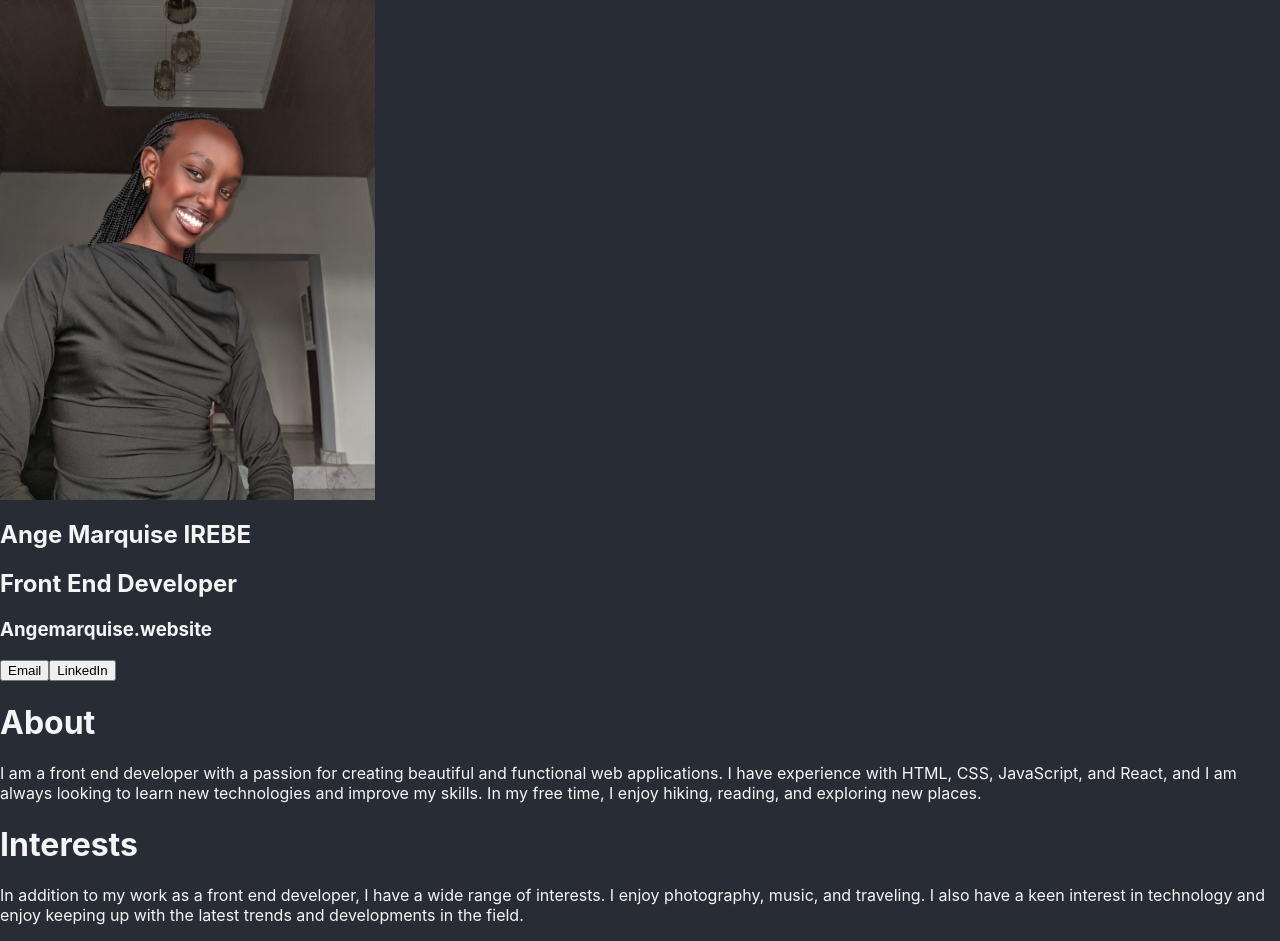
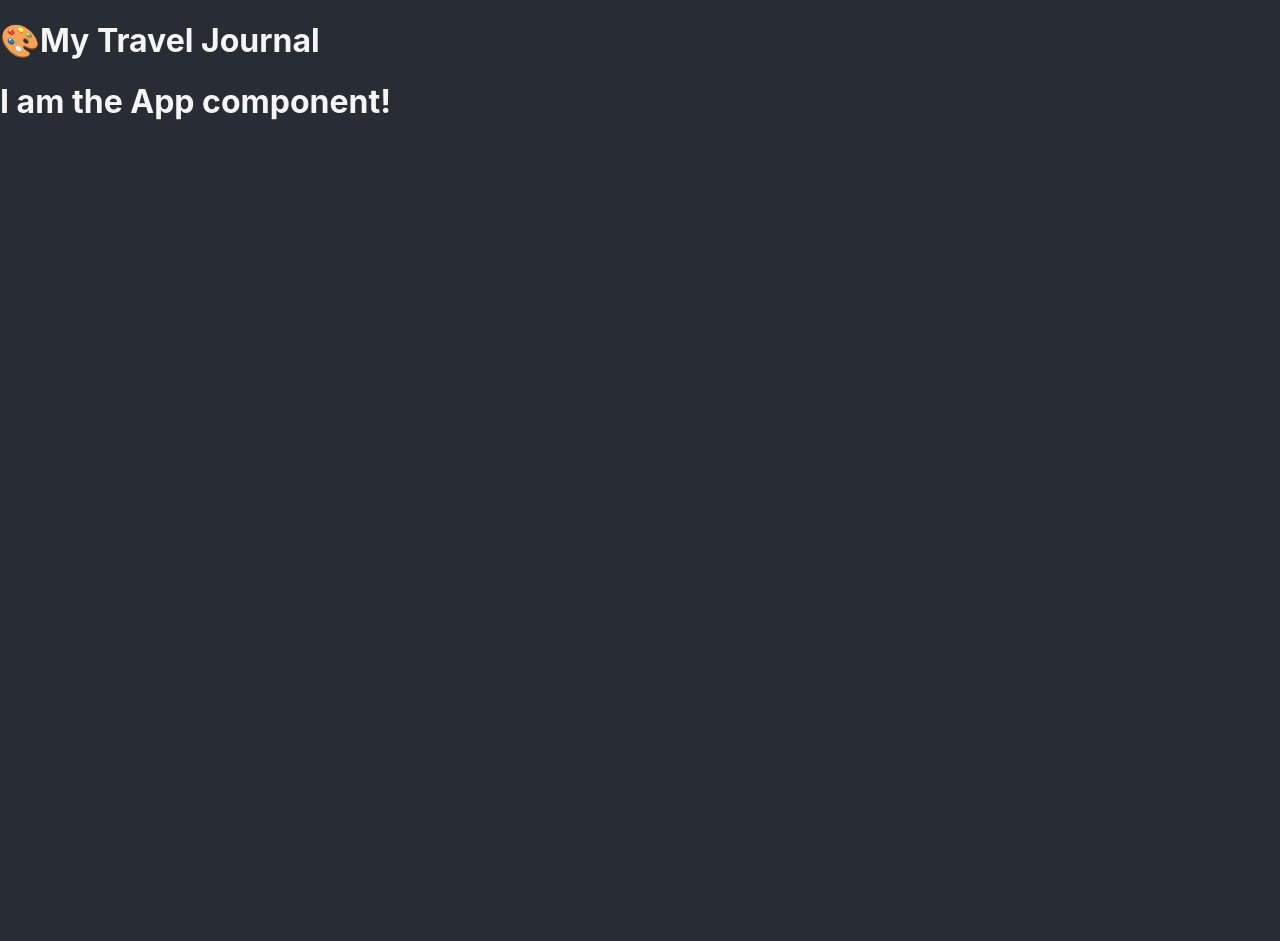
Before and after one commit to marquise-ange/React-lesson, a React (Vite) app in the folder React-Lessons/: page / in a window 1280 px wide. After the commit the page ends 800 px from the top, so only its background shows below. Built offline with nearby package versions, Linux system fonts and the light colour scheme.

Commit message:
Data-Driven React

```diff
--- /dev/null
+++ b/React-Lessons/src/Data-driven React/App.jsx
@@ -0,0 +1,20 @@
+import Header from "./Components/Header"
+function App() {
+    return (
+        <>
+            <Header />
+            <h1>I am the App component!</h1>
+        </>
+    )
+}
+
+export default App
+
+/*
+Create an App component in a separate file.
+ *   Import it here and render it
+ * - Create a "components" folder and a Header component.
+ *   Render the Header inside the App component.
+ * - Follow the Travel Journal design to build the Header
+ *   for our page.
+ */
--- /dev/null
+++ b/React-Lessons/src/Data-driven React/Components/Header.jsx
@@ -0,0 +1,9 @@
+function Header(){
+    return(
+        <header>
+        <h1>🎨My Travel Journal</h1>
+        </header>
+    )
+}
+
+export default Header
--- a/React-Lessons/src/main.jsx
+++ b/React-Lessons/src/main.jsx
@@ -1,12 +1,11 @@
 import { StrictMode } from 'react'
 import { createRoot } from 'react-dom/client'
 import './index.css'
-import App from './static-pages/Project1/App'
-
+import App from './Data-driven React/App'
+import Header from './Data-driven React/Components/Header'
 
 createRoot(document.getElementById('root')).render(
   <StrictMode>
     <App />
-
   </StrictMode>,
 )
```
Also changed, not shown: React-Lessons/src/Data-driven React/Travel-journal header.jsx (added).
